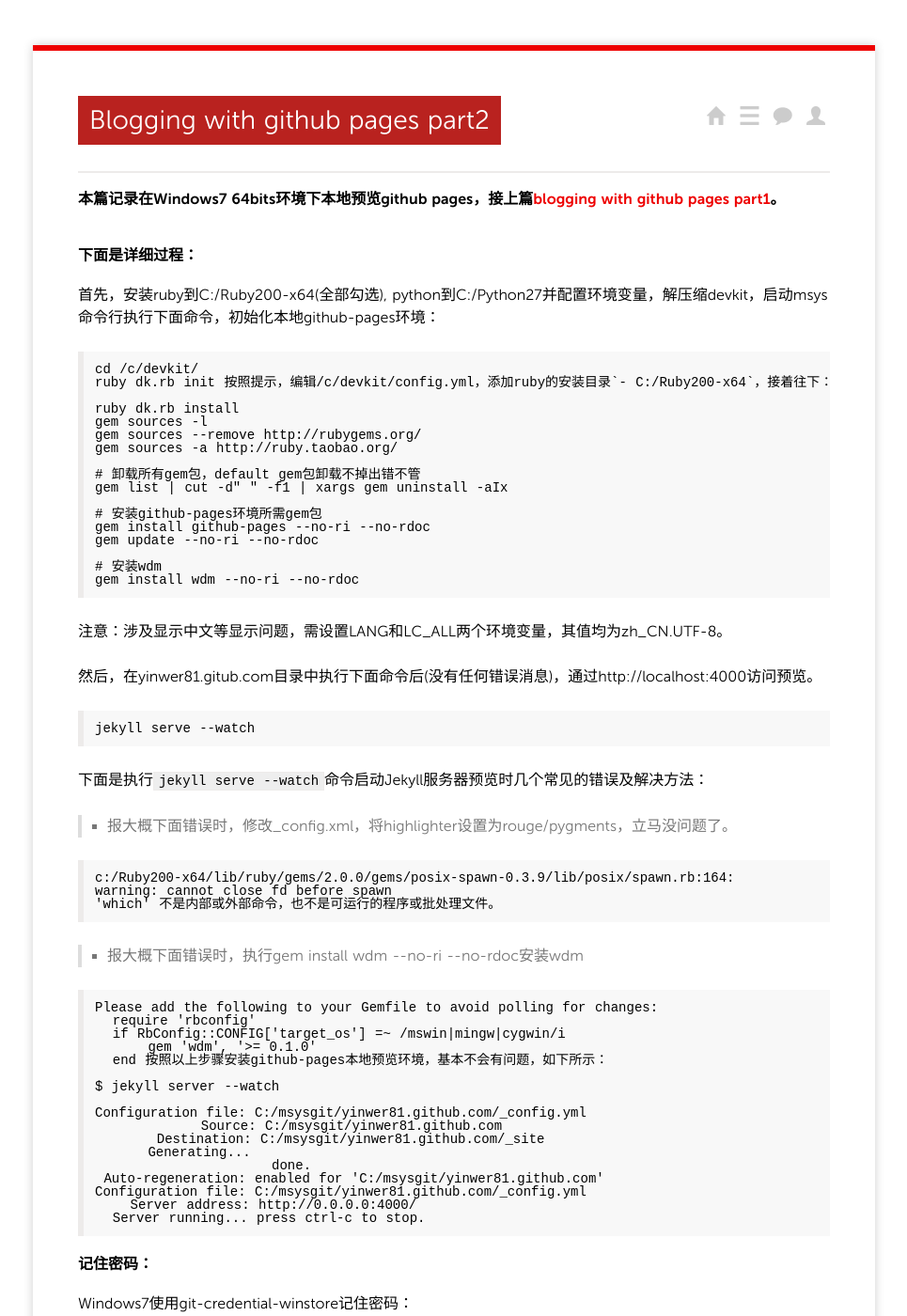
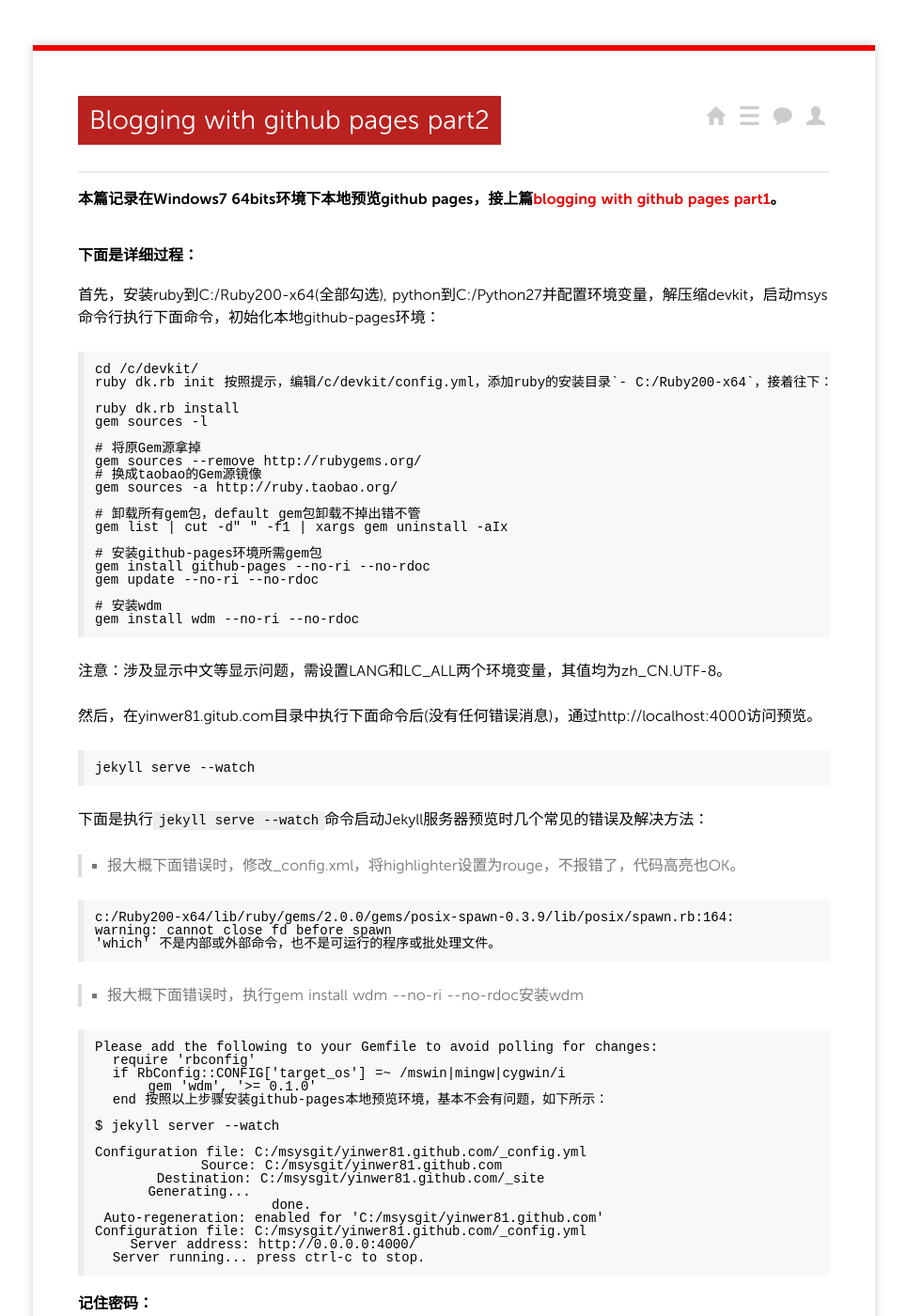
Before and after one commit to yinwer81/yinwer81.github.com, a Jekyll site: the page built from _posts/2014/2014-09-14-blogging-with-github-pages-part2.md, in a window 1280 px wide and 1400 px high. Shown: the whole window at 94% size, without its empty margins (157-1122 px from the left). Built offline with Jekyll 4.4.1, drawn with Linux system fonts in a browser that asks for light colours; nearby versions of some CDN libraries; Markdown is read by kramdown in place of the engine named in the settings; comment, search, counter and statistics services are not loaded; some of the changed text lies outside the part shown.

Commit message:
add blogging-with-github-pages-part3

```diff
--- a/_config.yml
+++ b/_config.yml
@@ -2,6 +2,6 @@ markdown: rdiscount
 permalink: /:year/:month/:title/
 url: http://yinwer81.github.com
 author: Yinwer
-highlighter: rouge/pygments
+highlighter: rouge
 paginate: 24
 excerpt_separator: ""
--- a/_posts/2014/2014-09-14-blogging-with-github-pages-part2.md
+++ b/_posts/2014/2014-09-14-blogging-with-github-pages-part2.md
@@ -15,7 +15,10 @@ categories: github-pages
 
     ruby dk.rb install
     gem sources -l
+
+    # 将原Gem源拿掉
     gem sources --remove http://rubygems.org/
+    # 换成taobao的Gem源镜像
     gem sources -a http://ruby.taobao.org/
 
     # 卸载所有gem包，default gem包卸载不掉出错不管
@@ -35,7 +38,7 @@ categories: github-pages
     jekyll serve --watch
 
 下面是执行`jekyll serve --watch`命令启动Jekyll服务器预览时几个常见的错误及解决方法：
->* 报大概下面错误时，修改_config.xml，将highlighter设置为`rouge/pygments`，立马没问题了。
+>* 报大概下面错误时，修改_config.xml，将highlighter设置为`rouge`，不报错了，代码高亮也OK。
 
     c:/Ruby200-x64/lib/ruby/gems/2.0.0/gems/posix-spawn-0.3.9/lib/posix/spawn.rb:164:
     warning: cannot close fd before spawn
```
Also changed, not shown: other parts of _posts/2014/2014-09-14-blogging-with-github-pages-part2.md (+0 -8 lines), _posts/2014/2014-10-24-blogging-with-github-pages-part3.md (added, +60 -0 lines).
